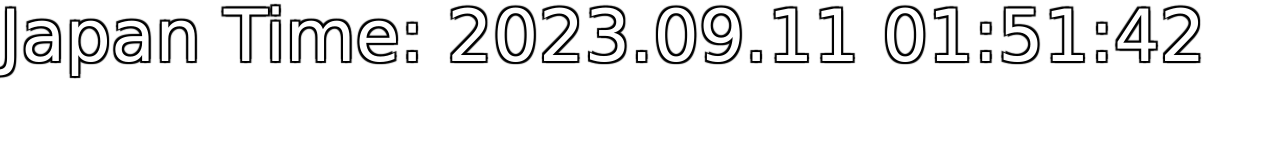
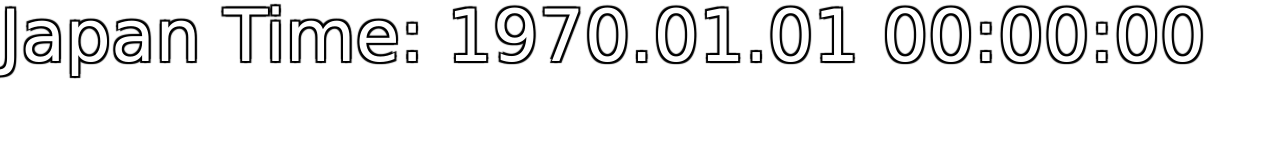
Before and after one commit to gigigiNoGiryu/bp, a plain HTML site: page index.html in a window 1280 px wide. Drawn offline with Linux system fonts and the light colour scheme.

Commit message:
Add files via upload

```diff
--- a/index.html
+++ b/index.html
@@ -8,29 +8,41 @@
 	margin: 0;
 	padding: 0;
 }
-#date{
+#date {
 	color: #fff;
-text-shadow: 2px 2px 0 #000,
+text-shadow:
+	2px 2px 0 #000,
 	-2px 2px 0 #000,
 	2px -2px 0 #000,
 	-2px -2px 0 #000;
-text-shadow: 2px 2px 1px #000,
+text-shadow:
+	2px 2px 1px #000,
 	-2px 2px 1px #000,
 	2px -2px 1px #000,
 	-2px -2px 1px #000;
 	font-size: 72px;
 	line-height: 1;
-	font-family: 'Lucida Grande',
-	'「ここに好きなフォントの名前を入れる」', '「ここに好きなフォントの名前を入れる」',
-	Meiryo, メイリオ, sans-serif;
+	font-family: 'Lucida Grande', Meiryo, メイリオ, sans-serif;
 }
 </style>
 </head>
 <body>
 	<p id="date" />
 	<script language="JavaScript">
+		var request = new XMLHttpRequest();
+		request.open('HEAD', window.location.href, true);
+		request.send();
+		request.onreadystatechange = function() {
+			if (this.readyState === 4) {
+				var serverDate = new Date(request.getResponseHeader('Date'));
+				console.log(serverDate);
+				// 例) => Wed Feb 16 2017 12:00:00 GMT+0900
+			}
+		}
+
 		var yyyymmddhhmiss = function() {
-    var date = new Date();
+			//var date = new Date();
+			var date = new Date(request.getResponseHeader('Date'));
 			var yyyy = date.getFullYear();
 			var mm = toDoubleDigits(date.getMonth() + 1);
 			var dd = toDoubleDigits(date.getDate());
@@ -40,6 +52,7 @@ text-shadow: 2px 2px 1px #000,
 			var element = document.getElementById("date");
 			element.innerHTML = 'Japan Time: '+ yyyy + '.' + mm + '.' + dd + ' ' + hh + ':' + mi + ':' + ss;
 		};
+
 		var toDoubleDigits = function(num) {
 			num += "";
 			if (num.length === 1) {
@@ -47,6 +60,7 @@ text-shadow: 2px 2px 1px #000,
 			}
 			return num;
 		};
+
 		setInterval(yyyymmddhhmiss, 1000);
   	</script>
 </body>
```
Lines whose indentation alone changed are shown as unchanged.
